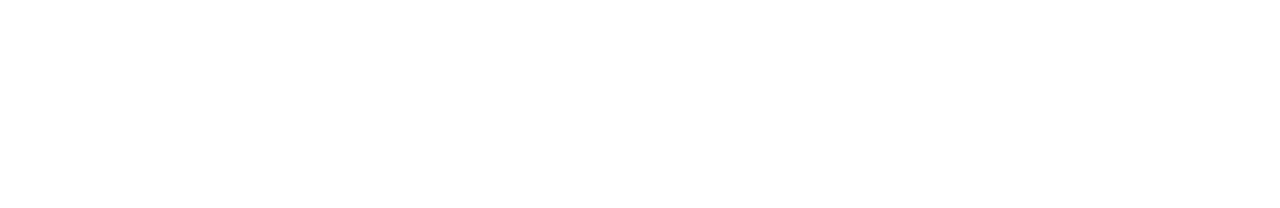
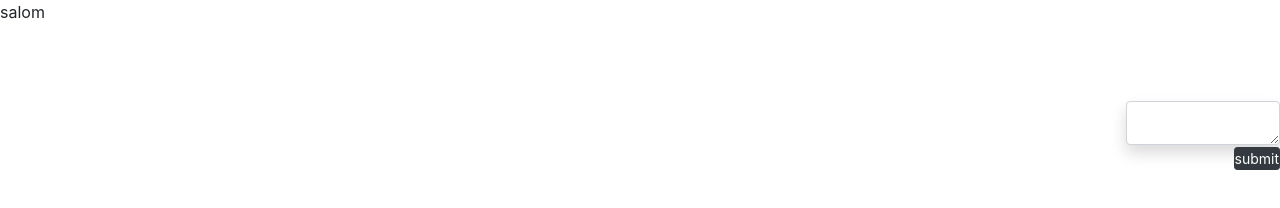
Before and after one commit to shahzod98/shahzod98.github.io, a plain HTML site: page index.html in a window 1280 px wide. Drawn offline with nearby package versions, Linux system fonts and the light colour scheme.

Commit message:
Update index.html

```diff
--- a/index.html
+++ b/index.html
@@ -75,7 +75,7 @@
 
     <script>
         $(document).ready(function () {
-            $(".one").delay(14000).fadeOut(function () {
+            $(".one").delay(1000).fadeOut(function () {
                 $(".two").fadeIn();
                 $(this).remove();
             });
@@ -123,7 +123,7 @@ data-vide-options="loop: true, resizing: false, playbackRate: 2, position: 0% 0%
         </i>
         </p>
     </div> -->
-    <section class="forma wow fadeInDown" data-wow-delay="20s"
+    <section class="forma wow fadeInDown" data-wow-delay="2s"
              data-wow-duration="2s">
         <form action="mail.php" method="post" class="text-right">
             <label for="iii" class="text-center text-white" style="font-size: 14px">leave your impressions !!!</label>
@@ -132,7 +132,7 @@ data-vide-options="loop: true, resizing: false, playbackRate: 2, position: 0% 0%
             <button type="submit" class="btn btn-dark btn-sm small p-0">submit</button>
         </form>
     </section>
-
+salom
 
 </div>
 
```
